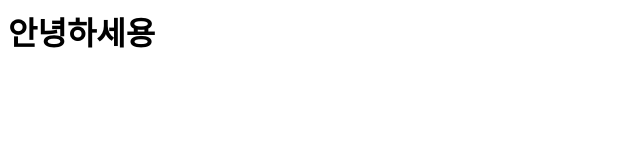
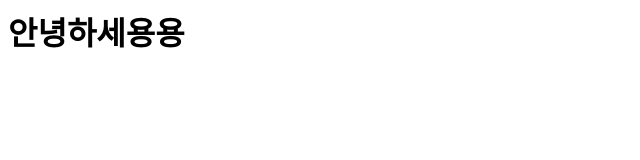
Before and after one commit to Cookie-Carrot/html-term-project, a plain HTML site: page index.html in a window 1280 px wide. Shown: the full height of the page, 0-640 px from the left. Drawn offline with Linux system fonts and the light colour scheme.

Commit message:
아무말

```diff
--- a/index.html
+++ b/index.html
@@ -1,6 +1,6 @@
 <!DOCTYPE html5>
 <html>
   <h1>
-    안녕하세용
+    안녕하세용용
   </h1>
 </html>
```
